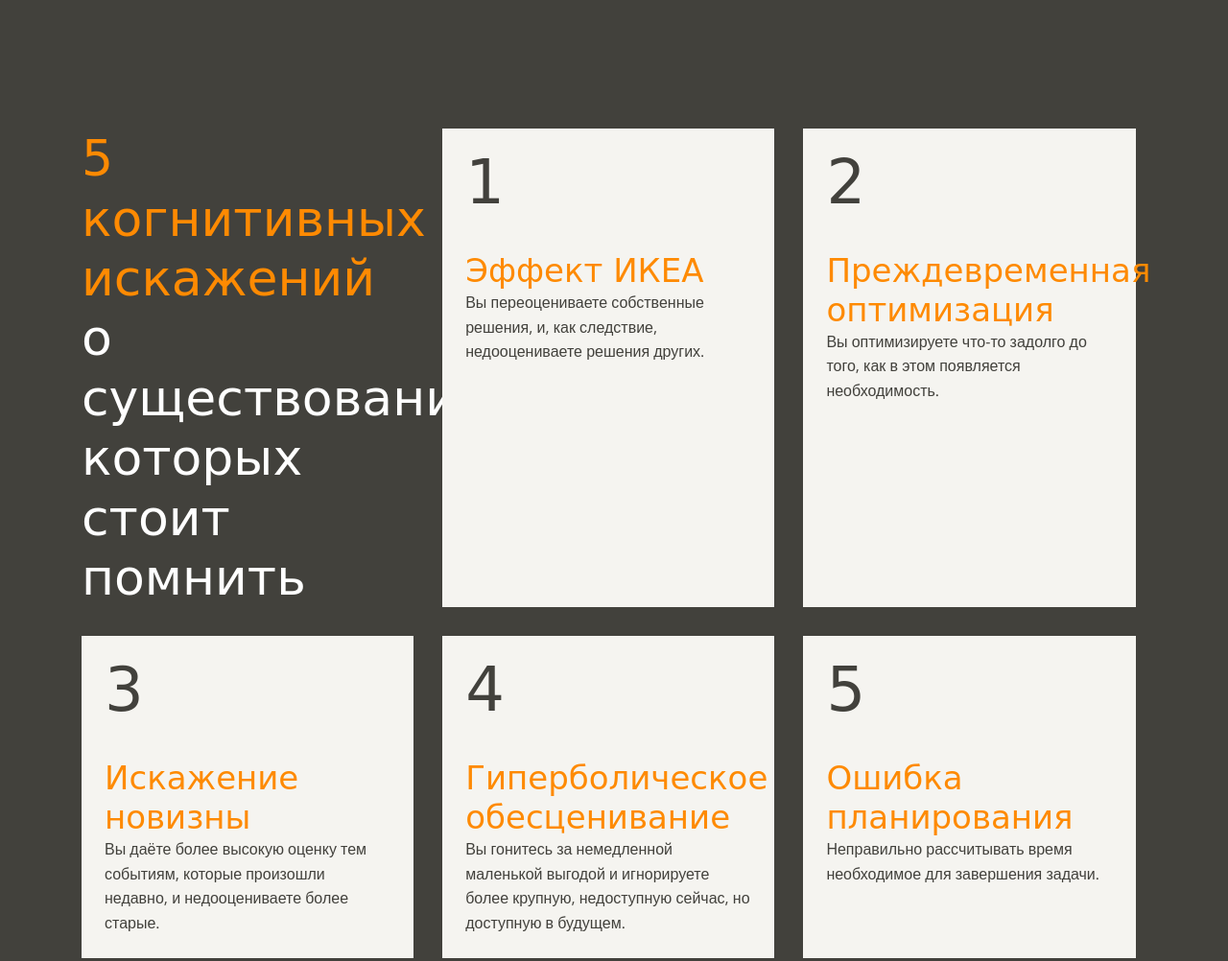
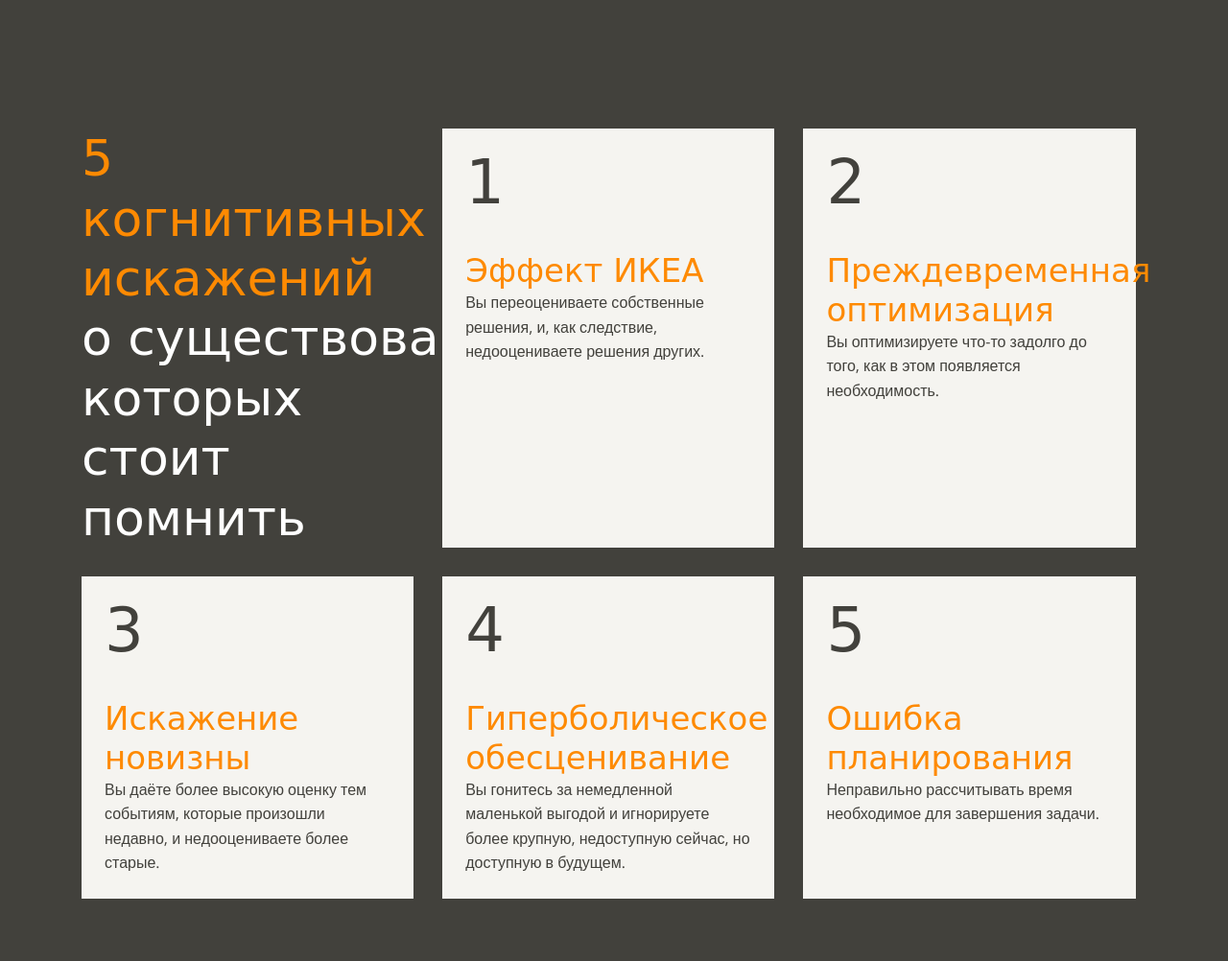
Before and after one commit to richpeach-bot/layout-designer-project-58, a website: page src/index.html in a window 1280 px wide. Shown: the part 1740-2742 px from the top of the page at 96% size. Drawn offline with nearby package versions, Linux system fonts and the light colour scheme; grey boxes are pictures that could not be loaded; a web font is replaced by a local one.

Commit message:
fix title in navigation section

```diff
--- a/src/index.html
+++ b/src/index.html
@@ -59,7 +59,7 @@
         <div class="container">
           <div class="types-wrapper">
             <div class="types-col">
-              <h2 class="types-title h2"><span class="accent-text">5 когнитивных искажений</span> о существовании которых стоит помнить</h2>
+              <h2 class="types-title h2"><span class="accent-text">5 когнитивных искажений</span> о&nbsp;существовании которых стоит помнить</h2>
             </div>
             <div class="types-col">
               <a class="card" href="#ikea">
```
